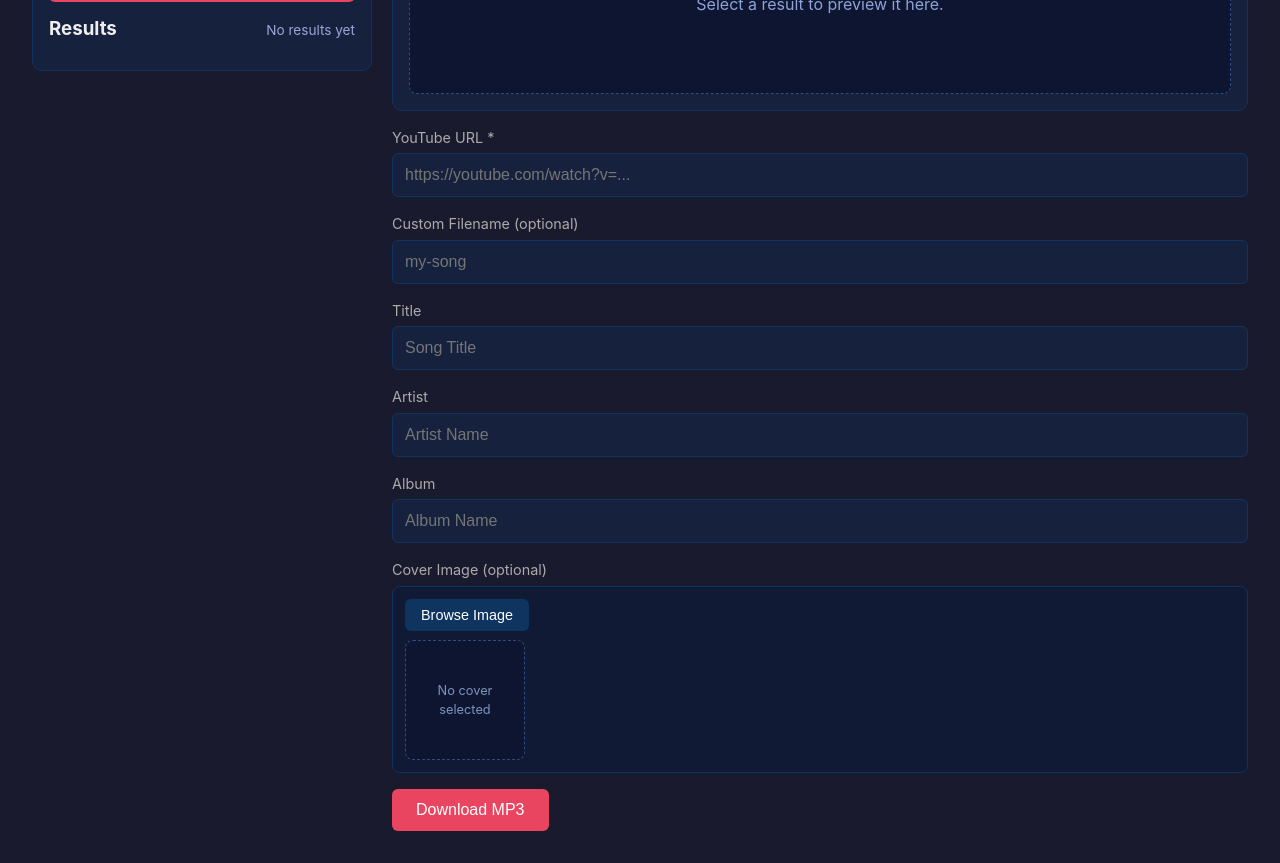
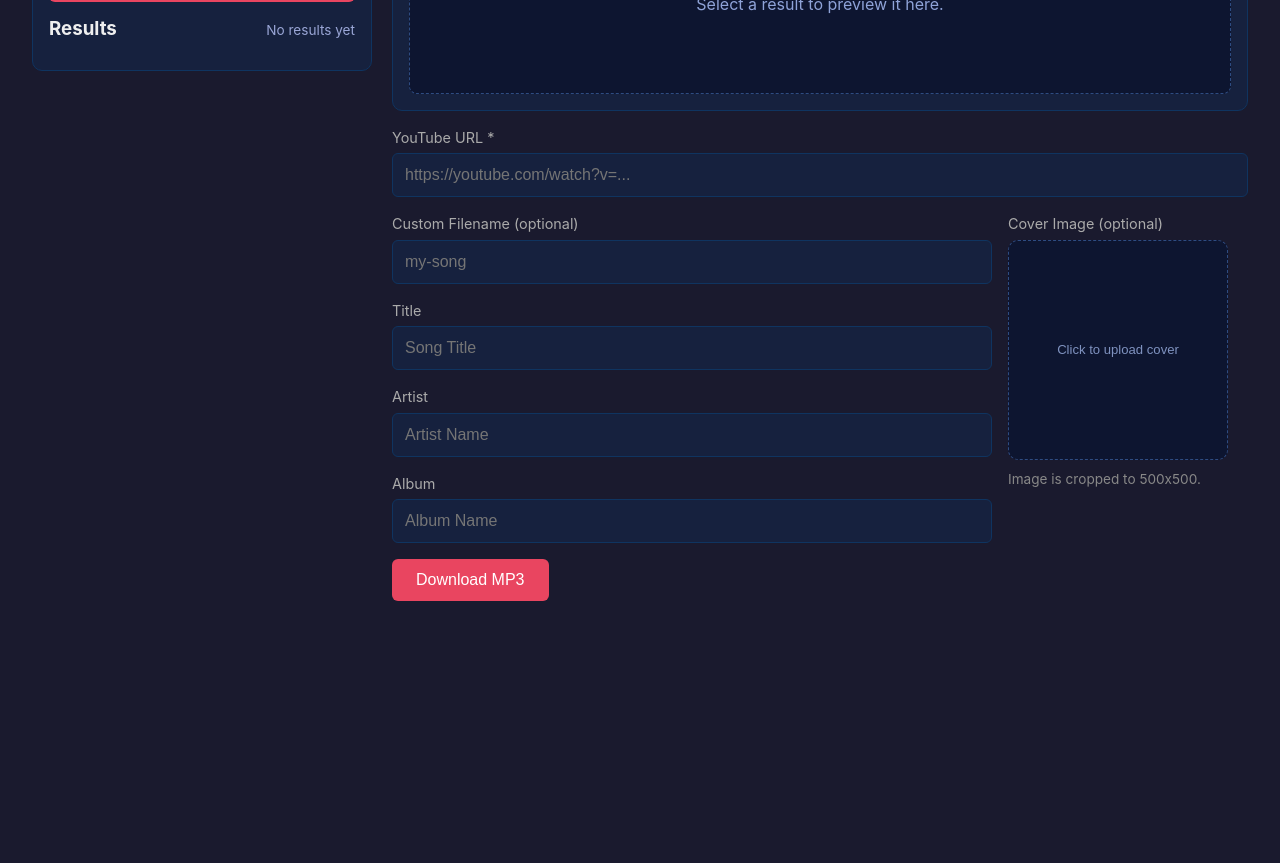
Before and after one commit to Lonjz/myp3d, a React (Vite) app in the folder myp3d-frontend/: page /query in a window 1280 px wide. Shown: the part 320-1183 px from the top of the page. After the commit the page ends 953 px from the top, so only its background shows below. Built offline with nearby package versions, Linux system fonts and the light colour scheme.

Commit message:
download ui changes

```diff
--- a/myp3d-frontend/src/App.css
+++ b/myp3d-frontend/src/App.css
@@ -120,50 +120,129 @@ body {
   font-size: 0.85rem;
 }
 
-.download-cover-preview {
-  margin-top: 0.6rem;
-  width: 120px;
-  height: 120px;
-}
-
-.download-cover-preview img {
-  width: 100%;
-  height: 100%;
-  object-fit: cover;
-  border-radius: 8px;
-  border: 1px solid #0f3460;
-}
-
 .hidden-file-input {
   display: none;
 }
 
-.download-cover-field {
-  background: #111a35;
-  border: 1px solid #0f3460;
-  border-radius: 8px;
-  padding: 0.75rem;
+.download-config-shell {
+  display: flex;
+  flex-direction: column;
+  gap: 1rem;
 }
 
-.download-cover-actions {
-  display: flex;
-  gap: 0.6rem;
-  flex-wrap: wrap;
+.download-url-row {
+  margin-bottom: 0;
 }
 
-.download-cover-placeholder {
+.download-config-grid {
+  display: grid;
+  grid-template-columns: minmax(0, 1fr) 240px;
+  gap: 1rem;
+  align-items: start;
+}
+
+.download-meta-column .form-group:last-child {
+  margin-bottom: 0;
+}
+
+.download-cover-column {
+  display: flex;
+  justify-content: center;
+}
+
+.download-form > .btn-primary {
+  margin-top: 1rem;
+}
+
+.cover-upload-panel {
   width: 100%;
-  height: 100%;
+}
+
+.cover-upload-panel label {
+  display: block;
+  margin-bottom: 0.3rem;
+  color: #aaa;
+  font-size: 0.9rem;
+}
+
+.cover-upload-square-wrap {
+  position: relative;
+  width: 100%;
+  max-width: 220px;
+}
+
+.cover-upload-square {
+  width: 100%;
+  aspect-ratio: 1;
+  border-radius: 10px;
   border: 1px dashed #2e4c82;
-  border-radius: 8px;
   background: #0d1530;
   color: #7f92bf;
-  font-size: 0.8rem;
+  cursor: pointer;
+  padding: 0;
+  overflow: hidden;
   display: flex;
   align-items: center;
   justify-content: center;
+}
+
+.cover-upload-square.has-image {
+  border-style: solid;
+  border-color: #0f3460;
+}
+
+.cover-upload-square:hover:not(:disabled) {
+  border-color: #5c77b5;
+  background: #101a38;
+}
+
+.cover-upload-square:disabled {
+  opacity: 0.65;
+  cursor: not-allowed;
+}
+
+.cover-upload-square img {
+  width: 100%;
+  height: 100%;
+  object-fit: cover;
+}
+
+.cover-upload-placeholder {
+  font-size: 0.82rem;
   text-align: center;
-  padding: 0.5rem;
+  line-height: 1.25;
+  padding: 0.8rem;
+}
+
+.cover-clear-btn {
+  position: absolute;
+  top: 0.45rem;
+  right: 0.45rem;
+  width: 1.7rem;
+  height: 1.7rem;
+  border-radius: 999px;
+  border: 1px solid rgba(255, 255, 255, 0.2);
+  background: rgba(4, 8, 20, 0.82);
+  color: #fff;
+  font-size: 1.1rem;
+  line-height: 1;
+  display: inline-flex;
+  align-items: center;
+  justify-content: center;
+  cursor: pointer;
+}
+
+.cover-clear-btn:hover:not(:disabled) {
+  background: rgba(24, 36, 78, 0.95);
+}
+
+.cover-clear-btn:disabled {
+  opacity: 0.65;
+  cursor: not-allowed;
+}
+
+.cover-upload-help {
+  margin-top: 0.55rem;
 }
 
 .crop-modal-backdrop {
@@ -811,6 +890,14 @@ body {
     align-items: flex-start;
   }
 
+  .download-config-grid {
+    grid-template-columns: 1fr;
+  }
+
+  .download-cover-column {
+    justify-content: flex-start;
+  }
+
   .details-layout {
     flex-direction: column;
   }
--- /dev/null
+++ b/myp3d-frontend/src/components/CoverUploadSquare.tsx
@@ -0,0 +1,84 @@
+import { useRef } from 'react';
+
+interface CoverUploadSquareProps {
+  inputId: string;
+  label: string;
+  previewUrl: string | null;
+  disabled?: boolean;
+  onSelectFile: (file: File) => void;
+  onClear: () => void;
+  emptyText?: string;
+  helpText?: string;
+}
+
+export function CoverUploadSquare({
+  inputId,
+  label,
+  previewUrl,
+  disabled = false,
+  onSelectFile,
+  onClear,
+  emptyText = 'Click to upload cover',
+  helpText,
+}: CoverUploadSquareProps) {
+  const inputRef = useRef<HTMLInputElement>(null);
+
+  const handleInputChange = (event: React.ChangeEvent<HTMLInputElement>) => {
+    const file = event.target.files?.[0];
+    if (!file) {
+      return;
+    }
+
+    onSelectFile(file);
+    event.target.value = '';
+  };
+
+  return (
+    <div className="cover-upload-panel">
+      <label htmlFor={inputId}>{label}</label>
+      <input
+        id={inputId}
+        ref={inputRef}
+        type="file"
+        accept="image/*"
+        onChange={handleInputChange}
+        disabled={disabled}
+        className="hidden-file-input"
+      />
+
+      <div className="cover-upload-square-wrap">
+        <button
+          type="button"
+          className={`cover-upload-square ${previewUrl ? 'has-image' : ''}`}
+          onClick={() => inputRef.current?.click()}
+          disabled={disabled}
+          aria-label={previewUrl ? 'Change cover image' : 'Upload cover image'}
+        >
+          {previewUrl ? (
+            <img src={previewUrl} alt="Selected cover" />
+          ) : (
+            <span className="cover-upload-placeholder">{emptyText}</span>
+          )}
+        </button>
+
+        {previewUrl && (
+          <button
+            type="button"
+            className="cover-clear-btn"
+            onClick={(event) => {
+              event.stopPropagation();
+              onClear();
+            }}
+            disabled={disabled}
+            aria-label="Clear selected cover"
+            title="Clear cover"
+          >
+            ×
+          </button>
+        )}
+      </div>
+
+      {helpText && <p className="input-help cover-upload-help">{helpText}</p>}
+    </div>
+  );
+}
--- a/myp3d-frontend/src/pages/DownloadPage.tsx
+++ b/myp3d-frontend/src/pages/DownloadPage.tsx
@@ -1,8 +1,9 @@
-import { useRef, useState } from 'react';
+import { useState } from 'react';
 import Cropper from 'react-easy-crop';
 import type { Area, Point } from 'react-easy-crop';
 import { mp3Api } from '../api/mp3Api';
 import type { DownloadRequest } from '../api/mp3Api';
+import { CoverUploadSquare } from '../components/CoverUploadSquare';
 
 const COVER_SIZE = 500;
 
@@ -56,7 +57,6 @@ export function DownloadPage() {
   const [isApplyingCrop, setIsApplyingCrop] = useState(false);
   const [loading, setLoading] = useState(false);
   const [message, setMessage] = useState<{ type: 'success' | 'error'; text: string } | null>(null);
-  const coverInputRef = useRef<HTMLInputElement>(null);
 
   const fileToDataUrl = (file: File) =>
     new Promise<string>((resolve, reject) => {
@@ -66,15 +66,10 @@ export function DownloadPage() {
       reader.readAsDataURL(file);
     });
 
-  const handleCoverChange = async (e: React.ChangeEvent<HTMLInputElement>) => {
-    const file = e.target.files?.[0];
-    if (!file) {
-      return;
-    }
+  const handleCoverChange = async (file: File) => {
 
     if (!file.type.startsWith('image/')) {
       setMessage({ type: 'error', text: 'Cover file must be an image' });
-      e.target.value = '';
       return;
     }
 
@@ -88,8 +83,6 @@ export function DownloadPage() {
       setMessage(null);
     } catch (err) {
       setMessage({ type: 'error', text: err instanceof Error ? err.message : 'Invalid cover image' });
-    } finally {
-      e.target.value = '';
     }
   };
 
@@ -121,9 +114,6 @@ export function DownloadPage() {
   const handleRemoveCover = () => {
     setCoverImageBase64(undefined);
     setCoverPreview(null);
-    if (coverInputRef.current) {
-      coverInputRef.current.value = '';
-    }
   };
 
   const handleSubmit = async (e: React.FormEvent) => {
@@ -159,9 +149,6 @@ export function DownloadPage() {
       setCoverPreview(null);
       setCropSource(null);
       setIsCropModalOpen(false);
-      if (coverInputRef.current) {
-        coverInputRef.current.value = '';
-      }
     } catch (err) {
       setMessage({ type: 'error', text: err instanceof Error ? err.message : 'Download failed' });
     } finally {
@@ -173,7 +160,8 @@ export function DownloadPage() {
     <div className="page">
       <h1>Download MP3</h1>
       <form onSubmit={handleSubmit} className="download-form">
-        <div className="form-group">
+        <div className="download-config-shell">
+          <div className="form-group download-url-row">
             <label htmlFor="url">YouTube URL *</label>
             <input
               id="url"
@@ -185,6 +173,8 @@ export function DownloadPage() {
             />
           </div>
 
+          <div className="download-config-grid">
+            <div className="download-meta-column">
               <div className="form-group">
                 <label htmlFor="customFilename">Custom Filename (optional)</label>
                 <input
@@ -232,40 +222,19 @@ export function DownloadPage() {
                   disabled={loading}
                 />
               </div>
+            </div>
 
-        <div className="form-group">
-          <label htmlFor="coverImage">Cover Image (optional)</label>
-          <div className="download-cover-field">
-            <input
-              id="coverImage"
-              type="file"
-              accept="image/*"
-              ref={coverInputRef}
-              onChange={handleCoverChange}
+            <div className="download-cover-column">
+              <CoverUploadSquare
+                inputId="coverImage"
+                label="Cover Image (optional)"
+                previewUrl={coverPreview}
                 disabled={loading}
-              className="hidden-file-input"
+                onSelectFile={handleCoverChange}
+                onClear={handleRemoveCover}
+                emptyText="Click to upload cover"
+                helpText="Image is cropped to 500x500."
               />
-            <div className="download-cover-actions">
-              <button
-                type="button"
-                className="btn-secondary"
-                onClick={() => coverInputRef.current?.click()}
-                disabled={loading}
-              >
-                Browse Image
-              </button>
-              {coverPreview && (
-                <button type="button" className="btn-secondary" onClick={handleRemoveCover} disabled={loading}>
-                  Remove Cover
-                </button>
-              )}
-            </div>
-            <div className="download-cover-preview">
-              {coverPreview ? (
-                <img src={coverPreview} alt="Selected cover preview" />
-              ) : (
-                <div className="download-cover-placeholder">No cover selected</div>
-              )}
             </div>
           </div>
         </div>
--- a/myp3d-frontend/src/pages/QueryPage.tsx
+++ b/myp3d-frontend/src/pages/QueryPage.tsx
@@ -1,8 +1,9 @@
-import { useMemo, useRef, useState } from 'react';
+import { useMemo, useState } from 'react';
 import Cropper from 'react-easy-crop';
 import type { Area, Point } from 'react-easy-crop';
 import { mp3Api } from '../api/mp3Api';
 import type { DownloadRequest, YouTubeSearchResult } from '../api/mp3Api';
+import { CoverUploadSquare } from '../components/CoverUploadSquare';
 
 const COVER_SIZE = 500;
 
@@ -99,8 +100,6 @@ export function QueryPage() {
   const [downloading, setDownloading] = useState(false);
   const [message, setMessage] = useState<{ type: 'success' | 'error'; text: string } | null>(null);
 
-  const coverInputRef = useRef<HTMLInputElement>(null);
-
   const hasResults = useMemo(() => searchResults.length > 0, [searchResults.length]);
 
   const applySelectedResult = (result: YouTubeSearchResult) => {
@@ -143,15 +142,9 @@ export function QueryPage() {
     }
   };
 
-  const handleCoverChange = async (e: React.ChangeEvent<HTMLInputElement>) => {
-    const file = e.target.files?.[0];
-    if (!file) {
-      return;
-    }
-
+  const handleCoverFileSelect = async (file: File) => {
     if (!file.type.startsWith('image/')) {
       setMessage({ type: 'error', text: 'Cover file must be an image' });
-      e.target.value = '';
       return;
     }
 
@@ -165,8 +158,6 @@ export function QueryPage() {
       setMessage(null);
     } catch (err) {
       setMessage({ type: 'error', text: err instanceof Error ? err.message : 'Invalid cover image' });
-    } finally {
-      e.target.value = '';
     }
   };
 
@@ -198,9 +189,6 @@ export function QueryPage() {
   const handleRemoveCover = () => {
     setCoverImageBase64(undefined);
     setCoverPreview(null);
-    if (coverInputRef.current) {
-      coverInputRef.current.value = '';
-    }
   };
 
   const handleSubmit = async (e: React.FormEvent) => {
@@ -237,9 +225,6 @@ export function QueryPage() {
       setIsCropModalOpen(false);
       setSelectedResult(null);
       setSelectedVideoId('');
-      if (coverInputRef.current) {
-        coverInputRef.current.value = '';
-      }
     } catch (err) {
       setMessage({ type: 'error', text: err instanceof Error ? err.message : 'Download failed' });
     } finally {
@@ -331,7 +316,8 @@ export function QueryPage() {
           </div>
 
           <form onSubmit={handleSubmit} className="download-form">
-            <div className="form-group">
+            <div className="download-config-shell">
+              <div className="form-group download-url-row">
                 <label htmlFor="queryUrl">YouTube URL *</label>
                 <input
                   id="queryUrl"
@@ -347,6 +333,8 @@ export function QueryPage() {
                 />
               </div>
 
+              <div className="download-config-grid">
+                <div className="download-meta-column">
                   <div className="form-group">
                     <label htmlFor="queryCustomFilename">Custom Filename (optional)</label>
                     <input
@@ -394,40 +382,19 @@ export function QueryPage() {
                       disabled={downloading}
                     />
                   </div>
+                </div>
 
-            <div className="form-group">
-              <label htmlFor="queryCoverImage">Cover Image (optional)</label>
-              <div className="download-cover-field">
-                <input
-                  id="queryCoverImage"
-                  type="file"
-                  accept="image/*"
-                  ref={coverInputRef}
-                  onChange={handleCoverChange}
+                <div className="download-cover-column">
+                  <CoverUploadSquare
+                    inputId="queryCoverImage"
+                    label="Cover Image (optional)"
+                    previewUrl={coverPreview}
                     disabled={downloading}
-                  className="hidden-file-input"
+                    onSelectFile={handleCoverFileSelect}
+                    onClear={handleRemoveCover}
+                    emptyText="Click to upload cover"
+                    helpText="Image is cropped to 500x500."
                   />
-                <div className="download-cover-actions">
-                  <button
-                    type="button"
-                    className="btn-secondary"
-                    onClick={() => coverInputRef.current?.click()}
-                    disabled={downloading}
-                  >
-                    Browse Image
-                  </button>
-                  {coverPreview && (
-                    <button type="button" className="btn-secondary" onClick={handleRemoveCover} disabled={downloading}>
-                      Remove Cover
-                    </button>
-                  )}
-                </div>
-                <div className="download-cover-preview">
-                  {coverPreview ? (
-                    <img src={coverPreview} alt="Selected cover preview" />
-                  ) : (
-                    <div className="download-cover-placeholder">No cover selected</div>
-                  )}
                 </div>
               </div>
             </div>
```
Lines whose indentation alone changed are shown as unchanged.
